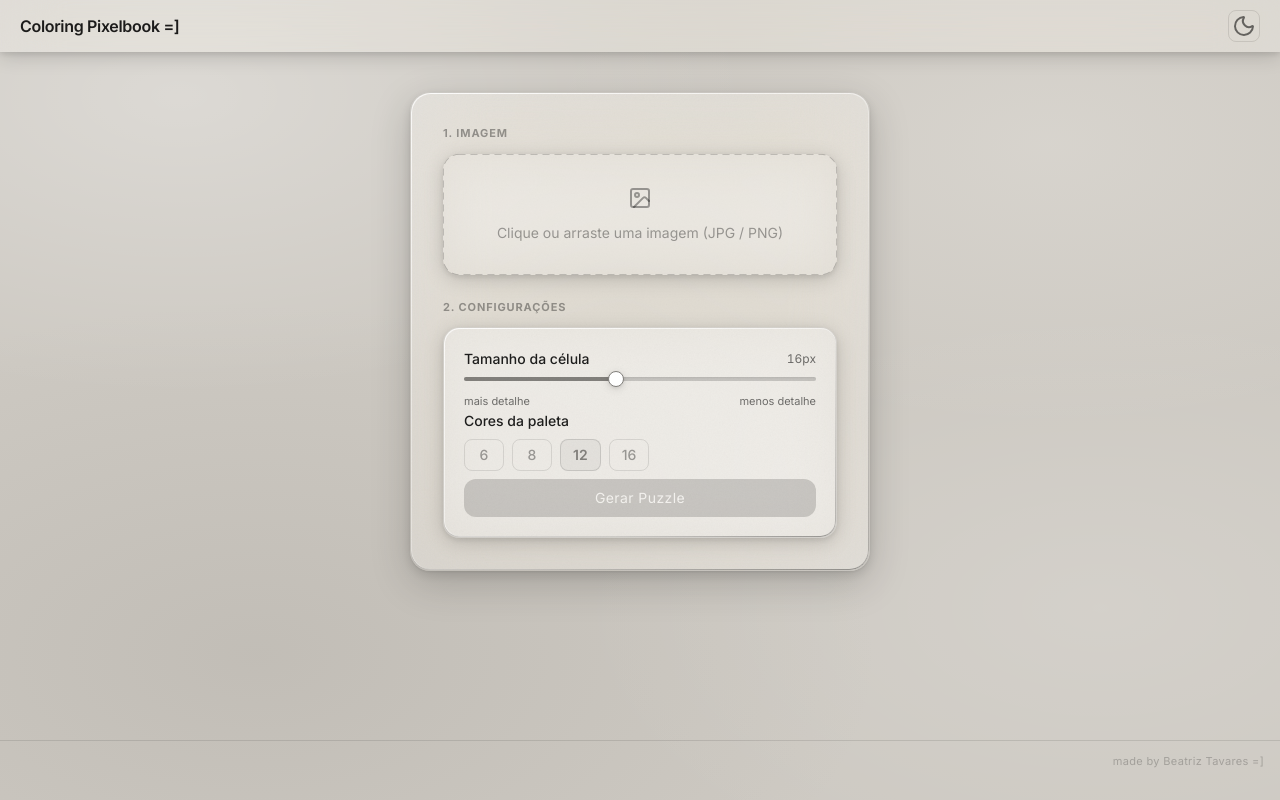
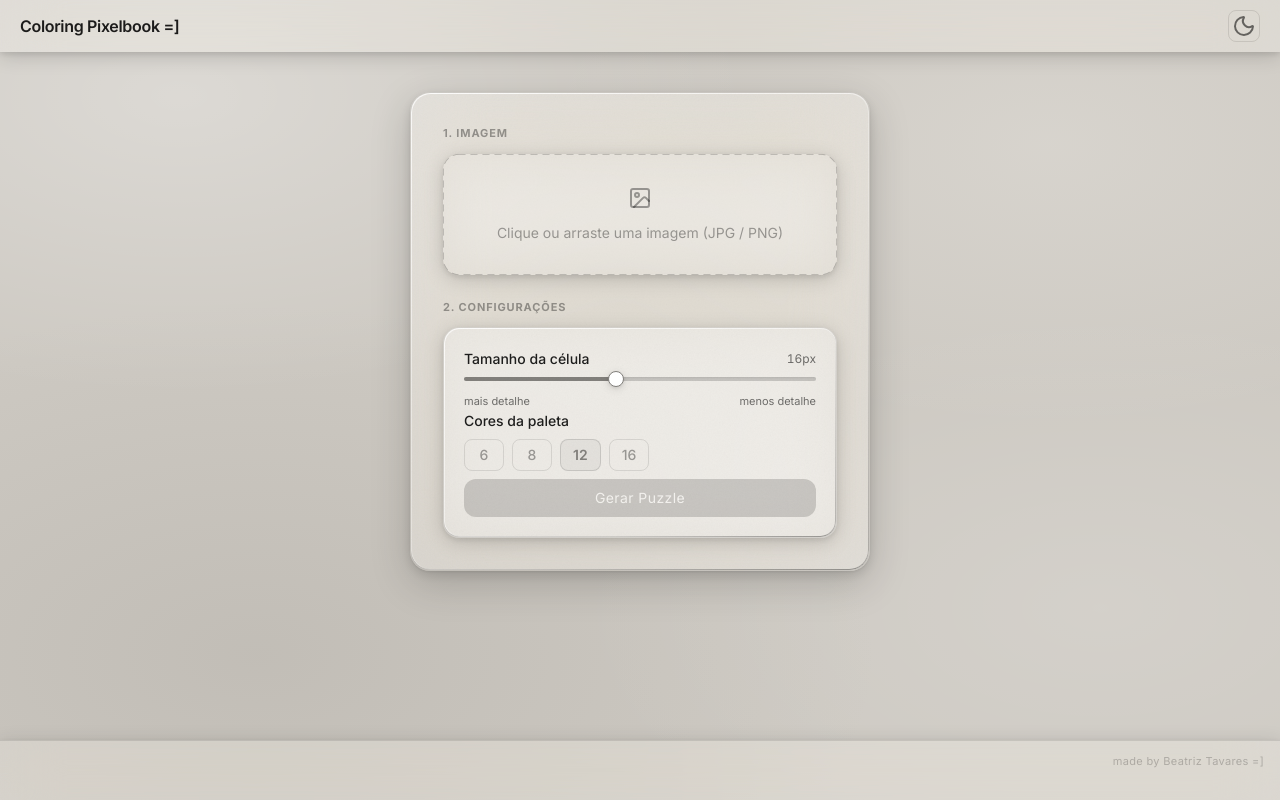
Before and after one commit to synthriz/pixel-art-coloring-book, a Vue app: page / in a window 1280 px wide. Built offline with nearby package versions, Linux system fonts and the light colour scheme.

Commit message:
fix: update footer style to match app layout

```diff
--- a/src/App.vue
+++ b/src/App.vue
@@ -150,7 +150,7 @@ function toggleTheme() {
       </main>
     </div>
     <!-- footer fixo no canto inferior direito -->
-    <footer class="app-footer">
+    <footer class="app-footer glass-surface--simple">
       <a
         href="https://trizdev.vercel.app"
         target="_blank"
```
